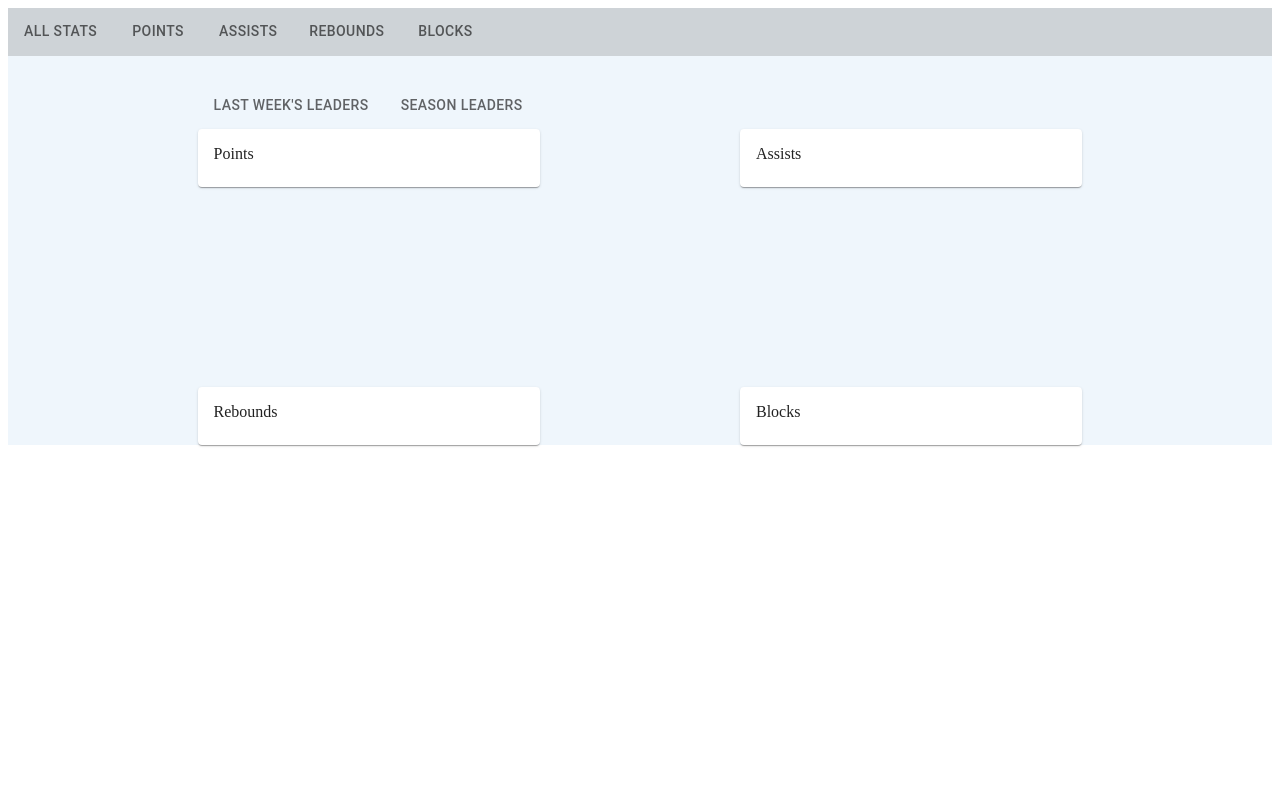
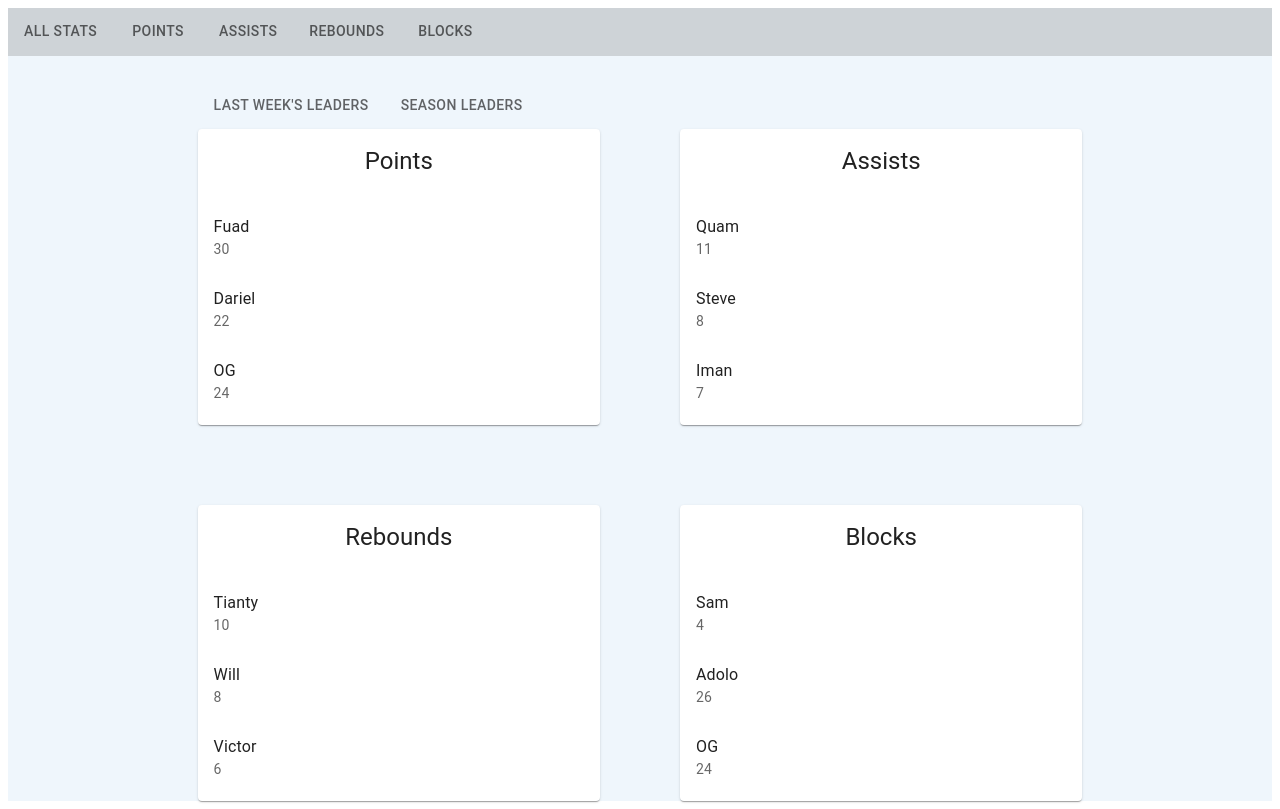
Before and after one commit to walethesolution/SBL, a React (Create React App) app in the folder sbl-frontend/: page /stats in a window 1280 px wide. Built offline with nearby package versions, Linux system fonts and the light colour scheme.

Commit message:
Add template of stats page

```diff
--- a/sbl-frontend/src/components/stats/index.tsx
+++ b/sbl-frontend/src/components/stats/index.tsx
@@ -1,12 +1,15 @@
 import {
   Box,
   Grid,
-  Typography,
   Card,
   CardContent,
   Tabs,
   Tab,
+  List,
+  ListItem,
+  ListItemText,
 } from "@mui/material";
+import Typography from "@mui/material/Typography";
 
 export default function Stats() {
   return (
@@ -29,25 +32,87 @@ export default function Stats() {
           <Tab value="0" label="Last week's leaders" />
           <Tab value="1" label="Season leaders" />
         </Tabs>
-        <Grid container spacing={25}>
+        <Grid container spacing={10}>
           <Grid item xs={12} sm={6}>
             <Card>
-              <CardContent>Points</CardContent>
+              <CardContent>
+                <Typography variant="h5" align="center">
+                  Points
+                </Typography>
+              </CardContent>
+              <List>
+                <ListItem>
+                  <ListItemText primary="Fuad" secondary="30" />
+                </ListItem>
+                <ListItem>
+                  <ListItemText primary="Dariel" secondary="22" />
+                </ListItem>
+                <ListItem>
+                  <ListItemText primary="OG" secondary="24" />
+                </ListItem>
+              </List>
             </Card>
           </Grid>
           <Grid item xs={12} sm={6}>
             <Card>
-              <CardContent>Assists</CardContent>
+              <CardContent>
+                <Typography variant="h5" align="center">
+                  {" "}
+                  Assists
+                </Typography>
+              </CardContent>
+              <List>
+                <ListItem>
+                  <ListItemText primary="Quam" secondary="11" />
+                </ListItem>
+                <ListItem>
+                  <ListItemText primary="Steve" secondary="8" />
+                </ListItem>
+                <ListItem>
+                  <ListItemText primary="Iman" secondary="7" />
+                </ListItem>
+              </List>
             </Card>
           </Grid>
           <Grid item xs={12} sm={6}>
             <Card>
-              <CardContent>Rebounds</CardContent>
+              <CardContent>
+                <Typography variant="h5" align="center">
+                  {" "}
+                  Rebounds
+                </Typography>
+              </CardContent>
+              <List>
+                <ListItem>
+                  <ListItemText primary="Tianty" secondary="10" />
+                </ListItem>
+                <ListItem>
+                  <ListItemText primary="Will" secondary="8" />
+                </ListItem>
+                <ListItem>
+                  <ListItemText primary="Victor" secondary="6" />
+                </ListItem>
+              </List>
             </Card>
           </Grid>
           <Grid item xs={12} sm={6}>
             <Card>
-              <CardContent>Blocks</CardContent>
+              <CardContent>
+                <Typography variant="h5" align="center">
+                  Blocks
+                </Typography>
+              </CardContent>
+              <List>
+                <ListItem>
+                  <ListItemText primary="Sam" secondary="4" />
+                </ListItem>
+                <ListItem>
+                  <ListItemText primary="Adolo" secondary="26" />
+                </ListItem>
+                <ListItem>
+                  <ListItemText primary="OG" secondary="24" />
+                </ListItem>
+              </List>
             </Card>
           </Grid>
         </Grid>
```
